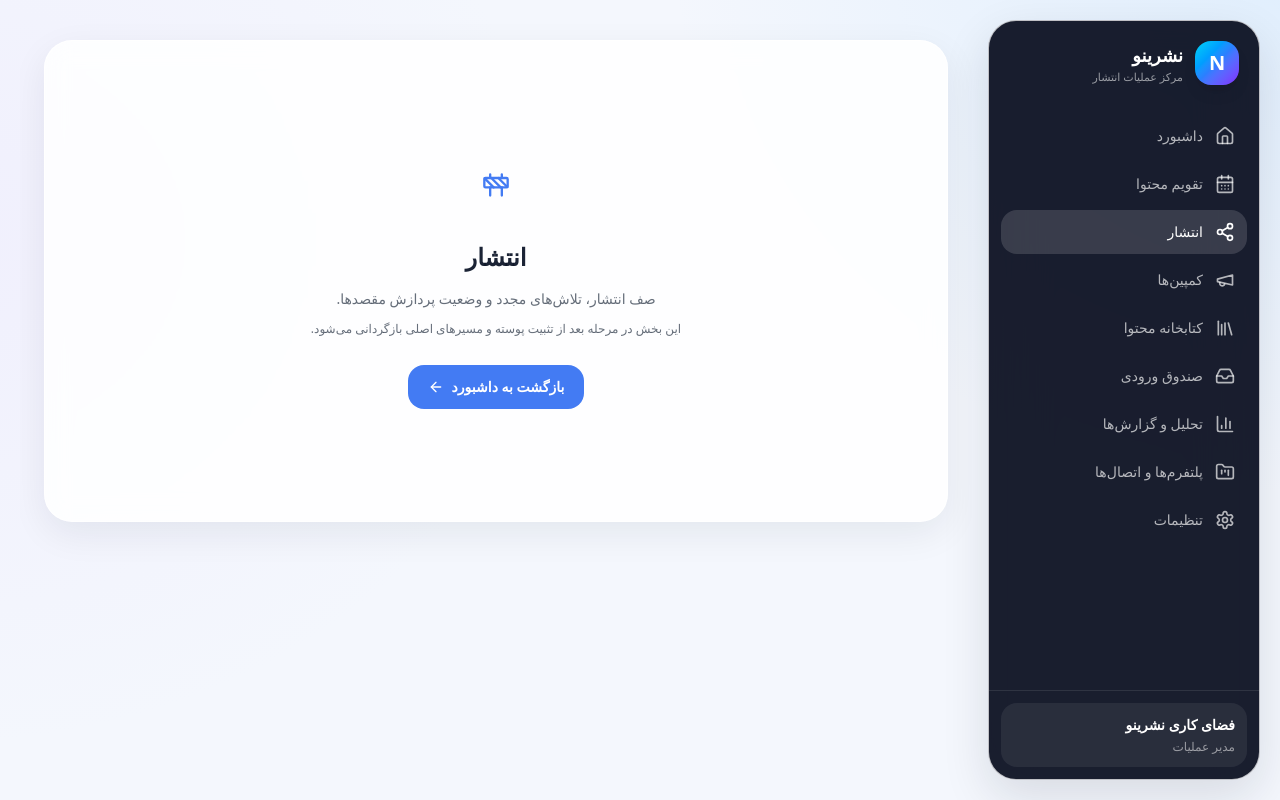
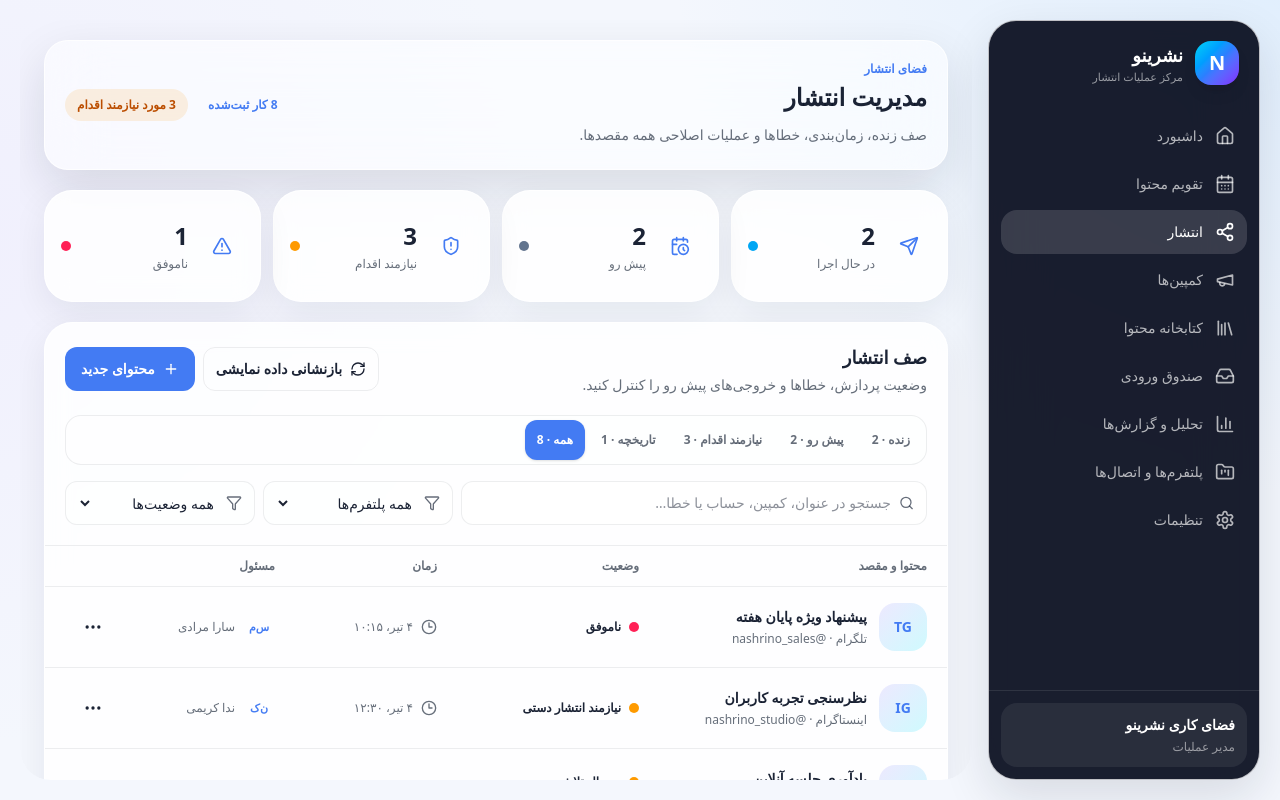
Before and after one commit to reza96ah-ship-it/publish-new, a Next.js app: page /queue in a window 1280 px wide. Built offline with nearby package versions, Linux system fonts and the light colour scheme.

Commit message:
feat: replace publishing placeholder with restored workspace

```diff
--- a/app/(workspace)/queue/page.tsx
+++ b/app/(workspace)/queue/page.tsx
@@ -1,2 +1,6 @@
-import { PlaceholderPage } from "@/components/placeholder-page";
-export default function Page() { return <PlaceholderPage title="انتشار" description="صف انتشار، تلاش‌های مجدد و وضعیت پردازش مقصدها." />; }
+import { publishingFixtures } from "@/features/publishing/fixtures";
+import { PublishingWorkspace } from "@/features/publishing/publishing-workspace";
+
+export default function PublishingPage() {
+  return <PublishingWorkspace initialJobs={publishingFixtures} />;
+}
```
